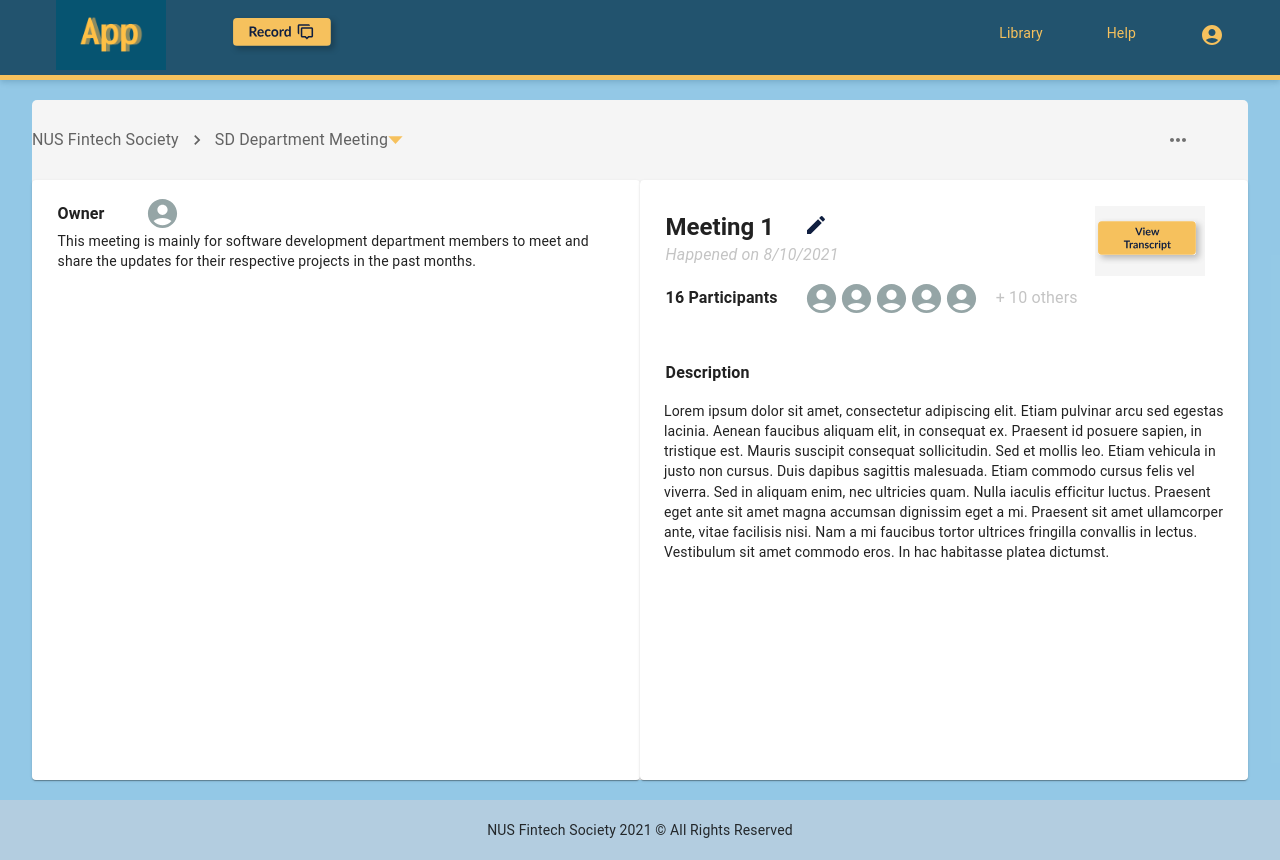
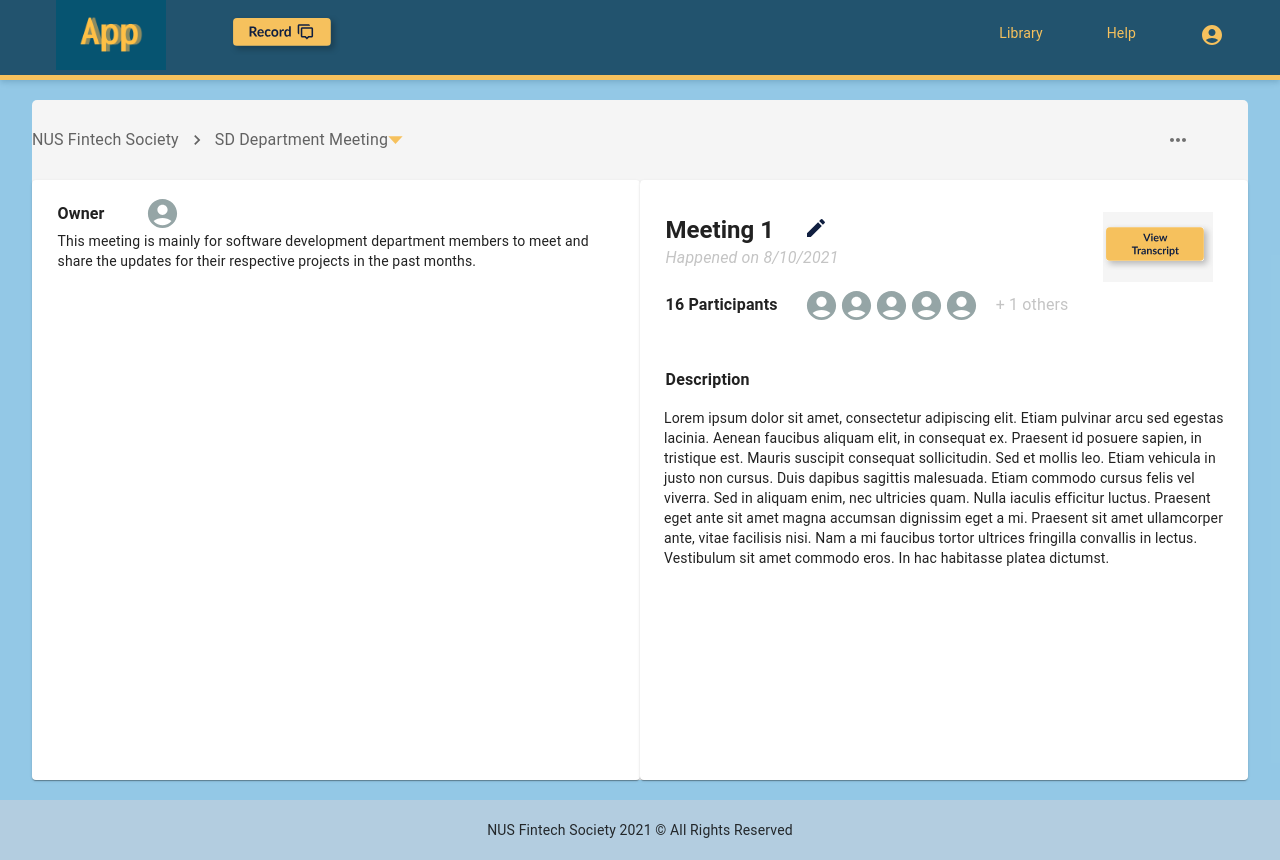
Before and after one commit to NUS-Fintech-Society/SD_Notesfree, a Next.js app in the folder frontend/: page /library in a window 1280 px wide. Built offline with nearby package versions, Linux system fonts and the light colour scheme.

Commit message:
Update library.js

```diff
--- a/frontend/src/pages/library.js
+++ b/frontend/src/pages/library.js
@@ -203,7 +203,7 @@ const Library = () => {
         </Link>,
       ];
 
-    const participants = [1, 2, 3, 4, 5];
+    const participants = [1, 2, 3, 4 , 5, 6];
 
     const [open, setOpen] = useState(false);
     const handleOpen = () => {
@@ -251,8 +251,9 @@ const Library = () => {
                                     <Typography variant="body1" className={classes.Date}> Happened on 8/10/2021 </Typography>
                                 </div>
                                 <div className={classes.Image}>
-                                    <Image src={ViewTranscript} alt="View transcript" width="110" height="70"/>
-
+                                    <Button>
+                                        <Image src={ViewTranscript} alt="View transcript" width="110" height="70"/>
+                                    </Button>
                                 </div>
                             </div>
                                     {/* <Typography variant="body1" className={classes.Date}> Happened on 8/10/2021 </Typography> */}
@@ -263,7 +264,7 @@ const Library = () => {
                                 <div className={classes.ImageContainer}>
                                     {
 
-                                    participants.map((e) =>
+                                    participants.slice(0, 5).map((e) =>
 
 
                                     (
@@ -277,8 +278,7 @@ const Library = () => {
                                 </div>
                                 </Button>
                                 <div className={classes.PlusParticipants}>
-                                    <Typography className={classes.Plus} variant='body1'>  + 10 others</Typography>
-
+                                    <Typography className={classes.Plus} variant='body1'> {participants.length > 5? '+ ' +  `${participants.length - 5}` + ' others' : ''} </Typography>
                                 </div>
                             </div>
                             <Typography variant="body1" className={classes.Description}> Description </Typography>
```
